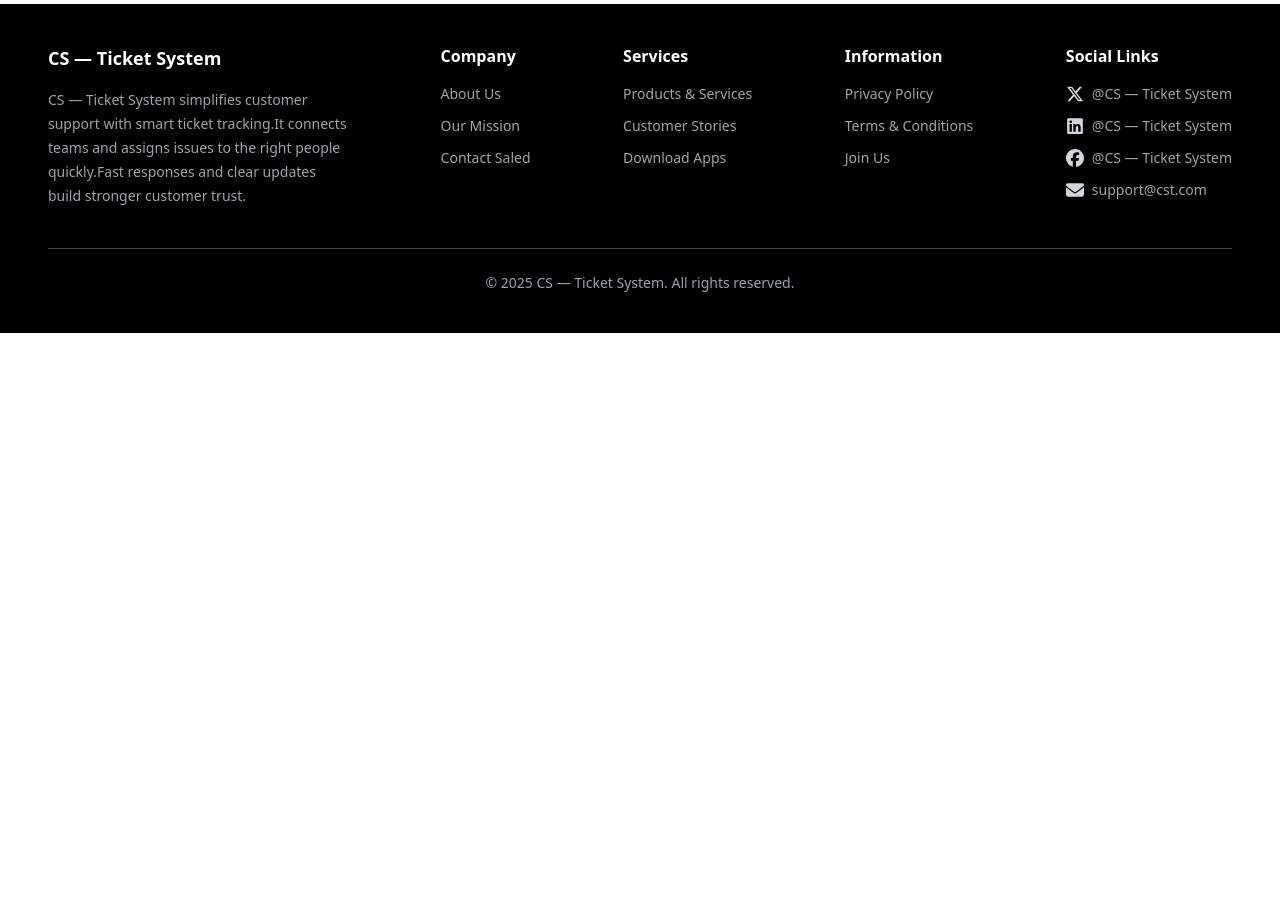
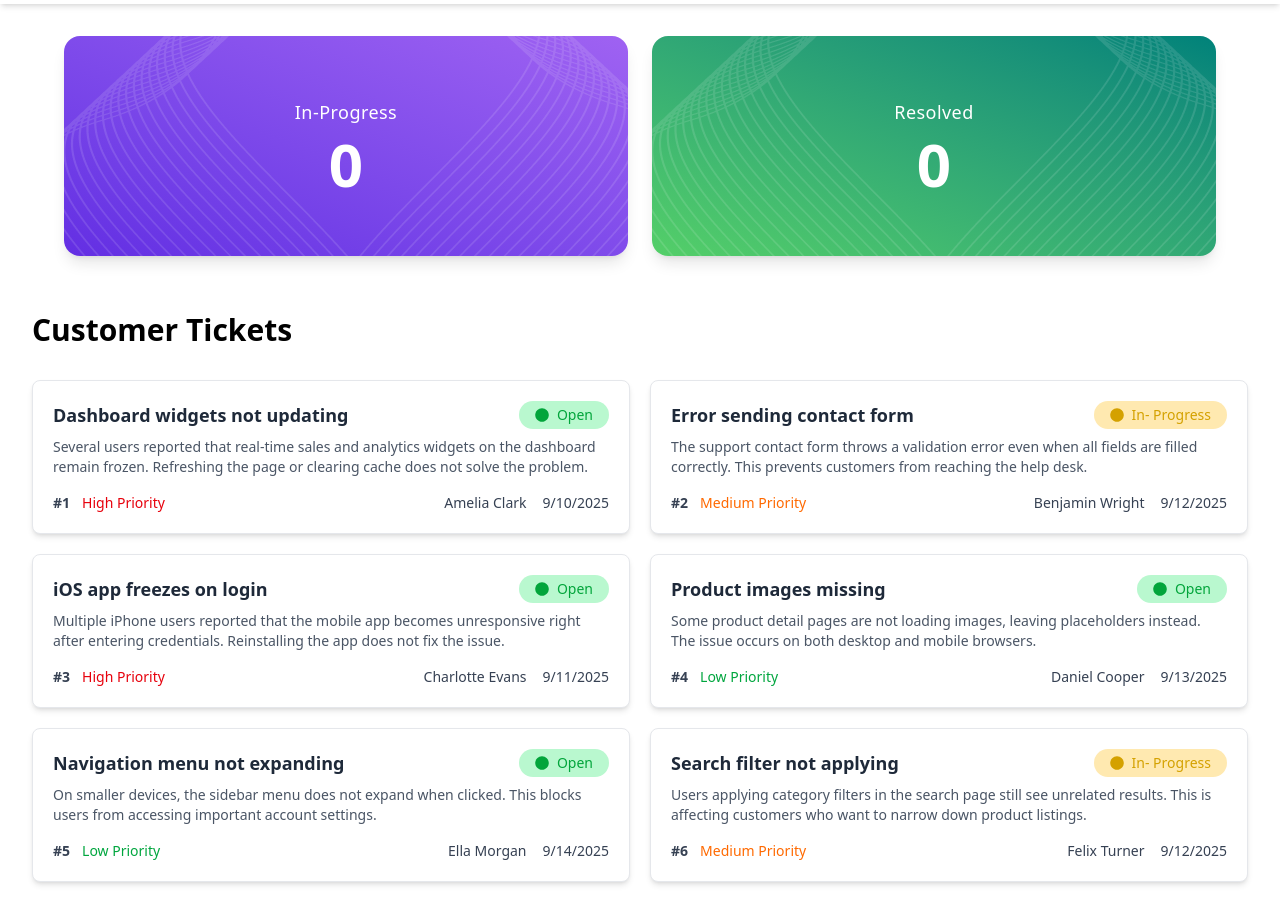
Before and after one commit to Hlamong55/customer-support-zone, a React (Vite) app: page / in a window 1280 px wide. Shown: the part 60-960 px from the top of the page. Before the commit the page ends 800 px from the top, so only its background shows below. Built offline with nearby package versions, Linux system fonts and the light colour scheme.

Commit message:
banner & cards section added

```diff
--- /dev/null
+++ b/public/Ticket.json
@@ -0,0 +1,110 @@
+[
+  {
+    "id": 1,
+    "title": "Dashboard widgets not updating",
+    "description": "Several users reported that real-time sales and analytics widgets on the dashboard remain frozen. Refreshing the page or clearing cache does not solve the problem.",
+    "customer": "Amelia Clark",
+    "priority": "High Priority",
+    "status": "Open",
+    "createdAt": "2025-09-10T08:20:00Z"
+  },
+  {
+    "id": 2,
+    "title": "Error sending contact form",
+    "description": "The support contact form throws a validation error even when all fields are filled correctly. This prevents customers from reaching the help desk.",
+    "customer": "Benjamin Wright",
+    "priority": "Medium Priority",
+    "status": "In- Progress",
+    "createdAt": "2025-09-12T15:05:00Z"
+  },
+  {
+    "id": 3,
+    "title": "iOS app freezes on login",
+    "description": "Multiple iPhone users reported that the mobile app becomes unresponsive right after entering credentials. Reinstalling the app does not fix the issue.",
+    "customer": "Charlotte Evans",
+    "priority": "High Priority",
+    "status": "Open",
+    "createdAt": "2025-09-11T09:50:00Z"
+  },
+  {
+    "id": 4,
+    "title": "Product images missing",
+    "description": "Some product detail pages are not loading images, leaving placeholders instead. The issue occurs on both desktop and mobile browsers.",
+    "customer": "Daniel Cooper",
+    "priority": "Low Priority",
+    "status": "Open",
+    "createdAt": "2025-09-13T11:40:00Z"
+  },
+  {
+    "id": 5,
+    "title": "Navigation menu not expanding",
+    "description": "On smaller devices, the sidebar menu does not expand when clicked. This blocks users from accessing important account settings.",
+    "customer": "Ella Morgan",
+    "priority": "Low Priority",
+    "status": "Open",
+    "createdAt": "2025-09-14T07:55:00Z"
+  },
+  {
+    "id": 6,
+    "title": "Search filter not applying",
+    "description": "Users applying category filters in the search page still see unrelated results. This is affecting customers who want to narrow down product listings.",
+    "customer": "Felix Turner",
+    "priority": "Medium Priority",
+    "status": "In- Progress",
+    "createdAt": "2025-09-12T16:25:00Z"
+  },
+  {
+    "id": 7,
+    "title": "Billing address not saving",
+    "description": "Some customers cannot save their billing addresses during checkout. Even after filling correct data, the system reverts back to blank fields.",
+    "customer": "Georgia Adams",
+    "priority": "High Priority",
+    "status": "Open",
+    "createdAt": "2025-09-15T10:30:00Z"
+  },
+  {
+    "id": 8,
+    "title": "Push notifications delayed",
+    "description": "App push notifications for order updates arrive several hours late. Customers expect instant alerts but only receive them long after delivery.",
+    "customer": "Hugo Bennett",
+    "priority": "Medium Priority",
+    "status": "Open",
+    "createdAt": "2025-09-09T18:05:00Z"
+  },
+  {
+    "id": 9,
+    "title": "File upload stuck",
+    "description": "Profile file uploads never complete, showing 'uploading' status indefinitely. Users tried multiple browsers and connections with no success.",
+    "customer": "Ivy Collins",
+    "priority": "Low Priority",
+    "status": "In- Progress",
+    "createdAt": "2025-09-13T21:00:00Z"
+  },
+  {
+    "id": 10,
+    "title": "Search bar auto-suggestions broken",
+    "description": "The search box no longer provides suggestions while typing. Customers need to type the full product name before results appear.",
+    "customer": "James Scott",
+    "priority": "Medium Priority",
+    "status": "Open",
+    "createdAt": "2025-09-16T14:10:00Z"
+  },
+  {
+    "id": 11,
+    "title": "Wishlist items disappearing",
+    "description": "Products added to the wishlist vanish after a page reload. Customers lose track of saved products they want to purchase later.",
+    "customer": "Kylie Foster",
+    "priority": "High Priority",
+    "status": "In- Progress",
+    "createdAt": "2025-09-17T09:45:00Z"
+  },
+  {
+    "id": 12,
+    "title": "Chatbot not responding",
+    "description": "Automated chatbot stays stuck on the welcome message and never processes user queries, forcing customers to contact support directly.",
+    "customer": "Liam Harris",
+    "priority": "Medium Priority",
+    "status": "Open",
+    "createdAt": "2025-09-11T19:20:00Z"
+  }
+]
--- a/src/App.jsx
+++ b/src/App.jsx
@@ -1,11 +1,25 @@
+import { useState } from "react";
 import Footer from "./components/Footer"
 import Navbar from "./components/navbar"
+import Progress from "./components/Progress"
+import Tickets from "./components/Ticket";
 
 function App() {
+
+  const [tickets, setTickets] = useState([])
+fetch("/Ticket.json")
+.then((res) => (res.json()))
+.then((data) => setTickets(data));
+console.log(tickets);
 
   return (
     <div>
      <Navbar />
+
+    <div className="min-h-screen">
+    <Progress />
+    <Tickets tickets={tickets} />
+    </div>
 
      <Footer />
     </div>
--- /dev/null
+++ b/src/components/Progress.jsx
@@ -0,0 +1,55 @@
+import vector1 from "./../../public/image/vector1.png";
+
+const Progress = () => {
+  return (
+    <section className="px-4 md:px-10 py-8">
+      <div className="max-w-6xl mx-auto grid grid-cols-1 md:grid-cols-2 gap-6">
+        {/* image 1 */}
+        <div className="relative rounded-2xl overflow-hidden min-h-[220px] flex items-center justify-center shadow-lg">
+          <div className=" inset-0 bg-center bg-cover" aria-hidden="true" />
+
+          <div className="absolute inset-0 bg-gradient-to-tr from-[#632EE3] to-[#9F62F2]" />
+
+          <img className="absolute top-0 bottom-0 left-0" src={vector1} />
+          <img
+            className="absolute left-72 transform -scale-x-100"
+            src={vector1}
+          />
+
+          <div className="relative z-10 text-white text-center p-6">
+            <h3 className="text-base md:text-lg font-medium tracking-wide">
+              In-Progress
+            </h3>
+            <p className="text-5xl md:text-6xl font-bold mt-2"> 0
+              {/* {inProgress.length} */}
+            </p>
+          </div>
+        </div>
+
+        {/* image 2 */}
+        <div className="relative rounded-2xl overflow-hidden min-h-[220px] flex items-center justify-center shadow-lg">
+          <div className=" inset-0 bg-center bg-cover" aria-hidden="true" />
+
+          <div className="absolute inset-0 bg-gradient-to-tr from-[#54CF68] to-[#00827A]" />
+
+          <img className="absolute top-0 bottom-0 left-0" src={vector1} />
+          <img
+            className="absolute left-72 transform -scale-x-100"
+            src={vector1}
+          />
+
+          <div className="relative z-10 text-white text-center p-6">
+            <h3 className="text-base md:text-lg font-medium tracking-wide">
+              Resolved
+            </h3>
+            <p className="text-5xl md:text-6xl font-bold mt-2"> 0
+              {/* {resolved.length} */}
+            </p>
+          </div>
+        </div>
+      </div>
+    </section>
+  );
+};
+
+export default Progress;
--- /dev/null
+++ b/src/components/Ticket.jsx
@@ -0,0 +1,76 @@
+import { FaCircle } from "react-icons/fa";
+const statusColors = {
+  Open: "bg-[#b9f8cf] text-[#02A53B]",
+  "In- Progress": "bg-[#ffe9b0] text-[#d4a100]",
+  Resolved: "bg-[#d7f0ff] text-[#2196f3]",
+};
+
+const priorityColors = {
+  "High Priority": "text-red-600",
+  "Medium Priority": "text-orange-500",
+  "Low Priority": "text-green-600",
+};
+
+const Tickets = ({ tickets }) => {
+  return (
+    <section className="px-4 md:px-8 py-6">
+      <h2 className="text-xl md:text-3xl font-bold mb-6 pb-2">
+        Customer Tickets
+      </h2>
+
+      <div className="grid grid-cols-1 md:grid-cols-2 gap-5">
+        {tickets.map((ticket) => {
+          const statusClass =
+            statusColors[ticket.status] || "bg-gray-200 text-gray-600";
+          const priorityClass =
+            priorityColors[ticket.priority] || "text-gray-700";
+
+          return (
+            <div
+              key={ticket.id}
+              onClick={() => {
+                addToProgress(ticket);
+                notify();
+              }}
+              className="bg-white shadow-md p-5 flex flex-col justify-between border border-gray-200 rounded-lg hover:shadow-lg transition cursor-pointer">
+              {/* Header */}
+              <div className="flex items-start justify-between">
+                <h3 className="text-base md:text-lg font-bold text-gray-800">
+                  {ticket.title}
+                </h3>
+                <span
+                  className={`px-4 py-1 rounded-3xl text-sm font-medium flex items-center gap-2 ${statusClass}`}>
+                  <FaCircle /> {ticket.status}
+                </span>
+              </div>
+
+              {/* Description */}
+              <p className="text-sm text-gray-600 mt-2 line-clamp-3">
+                {ticket.description}
+              </p>
+
+              {/* Footer */}
+              <div className="flex items-center justify-between mt-4 text-sm text-gray-500">
+                <div className="flex flex-wrap gap-3 items-center">
+                  <span className="font-semibold text-gray-700">
+                    #{ticket.id}
+                  </span>
+                  <span className={`font-medium ${priorityClass}`}>
+                    {ticket.priority}
+                  </span>
+                </div>
+
+                <div className="flex flex-wrap gap-4 text-gray-700">
+                  <span>{ticket.customer}</span>
+                  <span>{new Date(ticket.createdAt).toLocaleDateString()}</span>
+                </div>
+              </div>
+            </div>
+          );
+        })}
+      </div>
+    </section>
+  );
+};
+
+export default Tickets;
```
